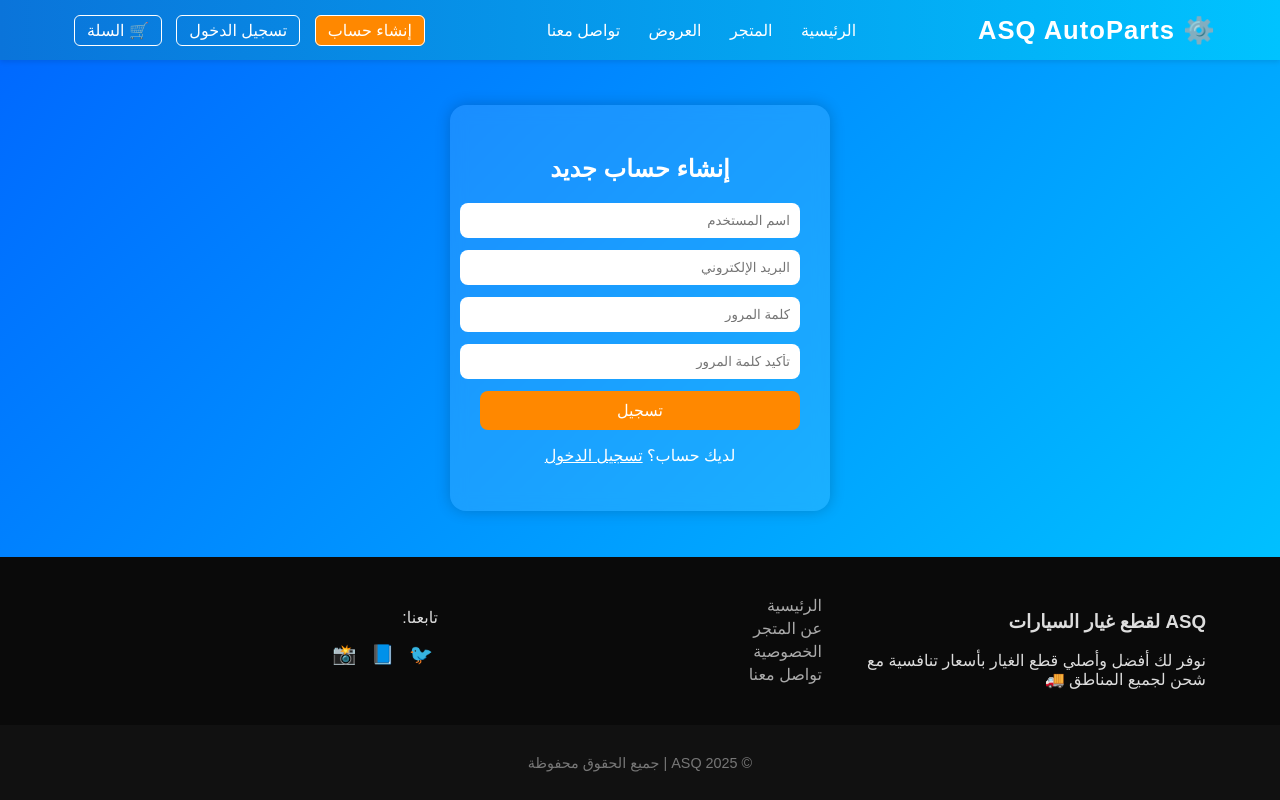
After one commit to Abdullahsajer/clickshop3, a Django app: page /accounts/register/ in a window 1280 px wide. The commit adds this page. Run offline with Django 4.2, Linux system fonts and the light colour scheme.

Commit message:
وضع زرين انشاء الحساب وتسجيل الدخول في الشريط العلوي

```diff
--- a/accounts/urls.py
+++ b/accounts/urls.py
@@ -1,6 +1,7 @@
 from django.urls import path
+from . import views
 
-# لا يوجد مسارات حاليا
 urlpatterns = [
-
+    path("register/", views.register_view, name="register"),
+    path("login/", views.login_view, name="login"),
 ]
--- a/accounts/views.py
+++ b/accounts/views.py
@@ -1,3 +1,46 @@
-from django.shortcuts import render
+from django.shortcuts import render, redirect
+from django.contrib.auth import authenticate, login
+from django.contrib.auth.models import User
+from django.contrib import messages
+from .models import Profile
 
-# Create your views here.
+# ✅ تسجيل مستخدم جديد
+def register_view(request):
+    if request.method == "POST":
+        username = request.POST.get("username")
+        email = request.POST.get("email")
+        password = request.POST.get("password")
+        confirm_password = request.POST.get("confirm_password")
+
+        if password != confirm_password:
+            messages.error(request, "كلمتا المرور غير متطابقتين.")
+            return redirect("register")
+
+        if User.objects.filter(username=username).exists():
+            messages.error(request, "اسم المستخدم مستخدم بالفعل.")
+            return redirect("register")
+
+        user = User.objects.create_user(username=username, email=email, password=password)
+        Profile.objects.create(user=user)  # إنشاء ملف شخصي افتراضي
+        messages.success(request, "تم إنشاء الحساب بنجاح! يمكنك الآن تسجيل الدخول.")
+        return redirect("login")
+
+    return render(request, "accounts-templates/register.html")
+
+
+# ✅ تسجيل الدخول
+def login_view(request):
+    if request.method == "POST":
+        username = request.POST.get("username")
+        password = request.POST.get("password")
+
+        user = authenticate(request, username=username, password=password)
+        if user is not None:
+            login(request, user)
+            messages.success(request, "تم تسجيل الدخول بنجاح.")
+            return redirect("home")  # غيّر المسار حسب اسم صفحتك الرئيسية
+        else:
+            messages.error(request, "اسم المستخدم أو كلمة المرور غير صحيحة.")
+            return redirect("login")
+
+    return render(request, "accounts-templates/login.html")
--- /dev/null
+++ b/templates/accounts-templates/register.html
@@ -0,0 +1,99 @@
+
+<!DOCTYPE html>
+<html lang="ar" dir="rtl">
+<head>
+  <meta charset="UTF-8">
+  <meta name="viewport" content="width=device-width, initial-scale=1.0">
+  <title>إنشاء حساب جديد | ASQ لقطع الغيار</title>
+  <style>
+    body {
+      margin: 0;
+      font-family: "Cairo", sans-serif;
+      background: linear-gradient(135deg, #0066ff, #00ccff);
+      color: #fff;
+      display: flex;
+      flex-direction: column;
+      min-height: 100vh;
+    }
+
+    main {
+      flex: 1;
+      display: flex;
+      justify-content: center;
+      align-items: center;
+    }
+
+    .register-box {
+      background: rgba(255, 255, 255, 0.1);
+      padding: 30px;
+      border-radius: 16px;
+      box-shadow: 0 0 15px rgba(0,0,0,0.2);
+      width: 320px;
+      -webkit-backdrop-filter: blur(8px);
+      backdrop-filter: blur(8px);
+      text-align: center;
+    }
+
+    h2 {
+      margin-bottom: 20px;
+    }
+
+    input {
+      width: 100%;
+      padding: 10px;
+      margin-bottom: 12px;
+      border: none;
+      border-radius: 8px;
+      outline: none;
+    }
+
+    button {
+      width: 100%;
+      padding: 10px;
+      background: #ff8800;
+      color: white;
+      border: none;
+      border-radius: 8px;
+      cursor: pointer;
+      font-size: 16px;
+      transition: 0.3s;
+    }
+
+    button:hover {
+      background: #ffaa33;
+    }
+
+    a {
+      color: #fff;
+      text-decoration: underline;
+    }
+
+    /* الفوتر دائمًا في الأسفل */
+    footer {
+      margin-top: auto;
+    }
+  </style>
+</head>
+<body>
+
+  <!-- ✅ استدعاء الهيدر -->
+  {% include 'header.html' %}
+
+  <main>
+    <form method="POST" class="register-box">
+      {% csrf_token %}
+      <h2>إنشاء حساب جديد</h2>
+      <input type="text" name="username" placeholder="اسم المستخدم" required>
+      <input type="email" name="email" placeholder="البريد الإلكتروني" required>
+      <input type="password" name="password" placeholder="كلمة المرور" required>
+      <input type="password" name="confirm_password" placeholder="تأكيد كلمة المرور" required>
+      <button type="submit">تسجيل</button>
+      <p>لديك حساب؟ <a href="{% url 'login' %}">تسجيل الدخول</a></p>
+    </form>
+  </main>
+
+  <!-- ✅ استدعاء الفوتر -->
+  {% include 'footer.html' %}
+
+</body>
+</html>
--- a/templates/header.html
+++ b/templates/header.html
@@ -12,6 +12,7 @@
     </nav>
 
     <div class="user-actions">
+      <a href="/accounts/register/" class="btn-register">إنشاء حساب</a>
       <a href="/accounts/login/" class="btn-login">تسجيل الدخول</a>
       <a href="/sales/cart/" class="btn-cart">🛒 السلة</a>
     </div>
@@ -62,5 +63,13 @@
       background: white;
       color: #0a74da;
     }
+    .btn-register {
+      background: #ff8800;
+      border-color: #ff8800;
+    }
+    .btn-register:hover {
+      background: white;
+      color: #ff8800;
+    }
   </style>
 </header>
```
Also changed, not shown: templates/accounts-templates/login.html (added, +96 -0 lines).
